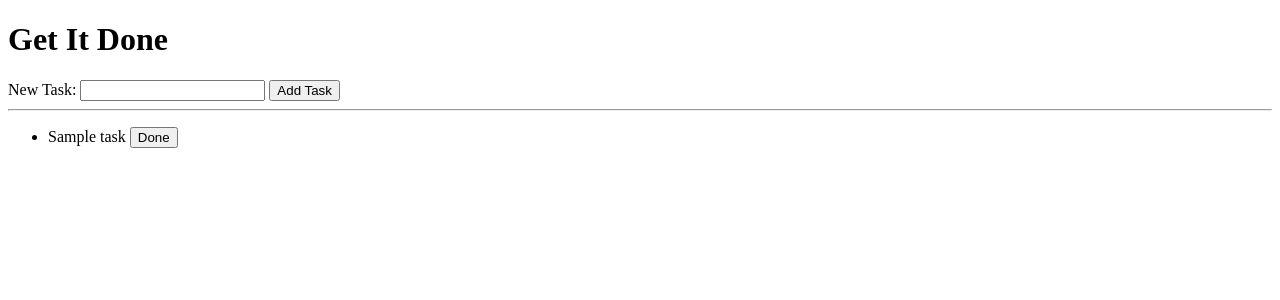
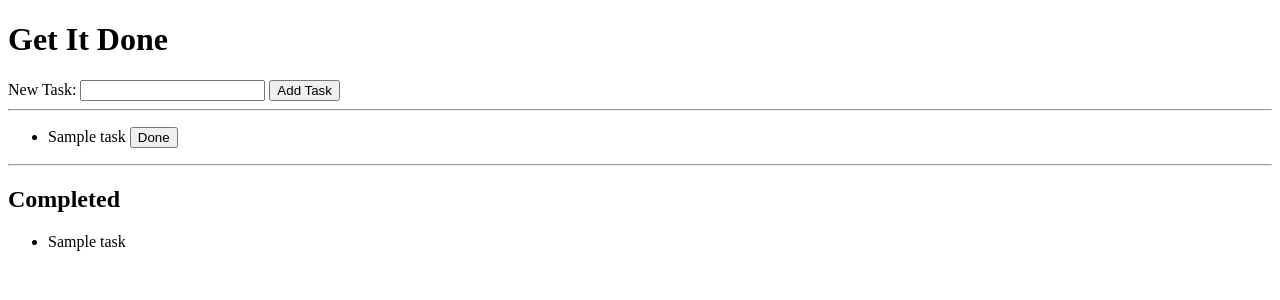
Before and after one commit to toddythebody/get-it-done, a Flask app: template templates/todos.html in a window 1280 px wide. Shown: the top 300 px of the page. Run offline with Flask 2, Linux system fonts and the light colour scheme; tables that the repository leaves empty hold one stand-in row (values such as "Sample post"); the template is opened without the code that fills it: values that come from a table or form of the project are taken from there, most other values are stand-ins (such as "Sample title", 1, 10 or a date in 2020).

Commit message:
lesson 4

```diff
--- a/main.py
+++ b/main.py
@@ -10,9 +10,11 @@ class Task(db.Model):
 
     id = db.Column(db.Integer, primary_key=True)
     name = db.Column(db.String(120))
+    completed = db.Column(db.Boolean)
 
     def __init__(self, name):
         self.name = name
+        self.completed = False
 
 
 @app.route('/', methods=['POST', 'GET'])
@@ -24,16 +26,19 @@ def index():
         db.session.add(new_task)
         db.session.commit()
 
-    tasks = Task.query.all()
+    tasks = Task.query.filter_by(completed=False).all()
+    completed_tasks = Task.query.filter_by(completed=True).all()
 
-    return render_template('todos.html', title="Get It Done", tasks=tasks)
+    return render_template('todos.html', title="Get It Done",
+        tasks=tasks, completed_tasks=completed_tasks)
 
 @app.route('/delete-task', methods=['POST'])
 def delete_task():
 
     task_id = int(request.form['task-id'])
     task = Task.query.get(task_id)
-    db.session.delete(task)
+    task.completed = True
+    db.session.add(task)
     db.session.commit()
 
     return redirect('/')
--- a/templates/todos.html
+++ b/templates/todos.html
@@ -25,4 +25,11 @@
         {% endfor %}
       </ul>
     {% endif %}
+    <hr>
+    <h2>Completed</h2>
+    <ul>
+      {% for task in completed_tasks %}
+      <li>{{task.name}}</li>
+      {% endfor %}
+    </ul>
 {% endblock %}
```
